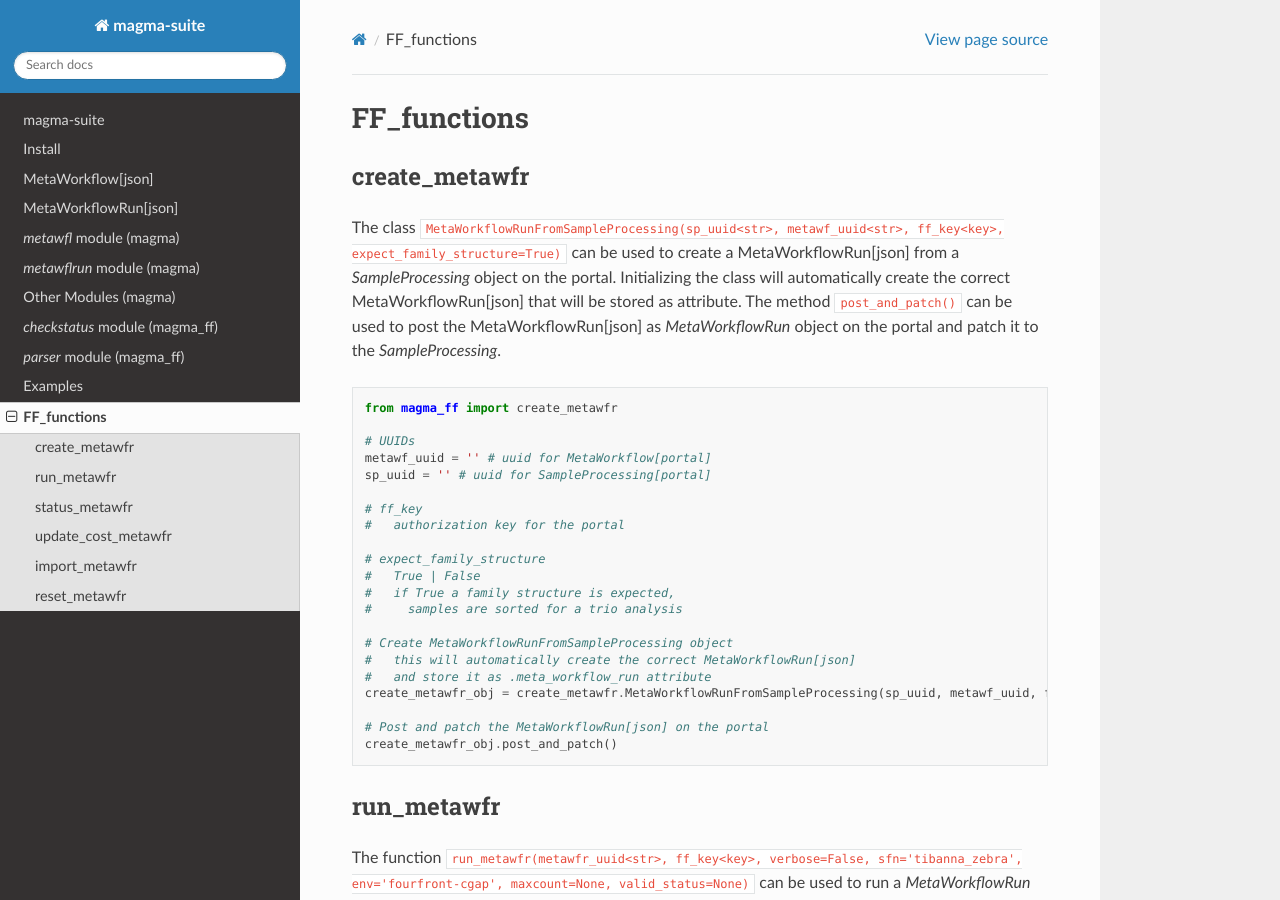
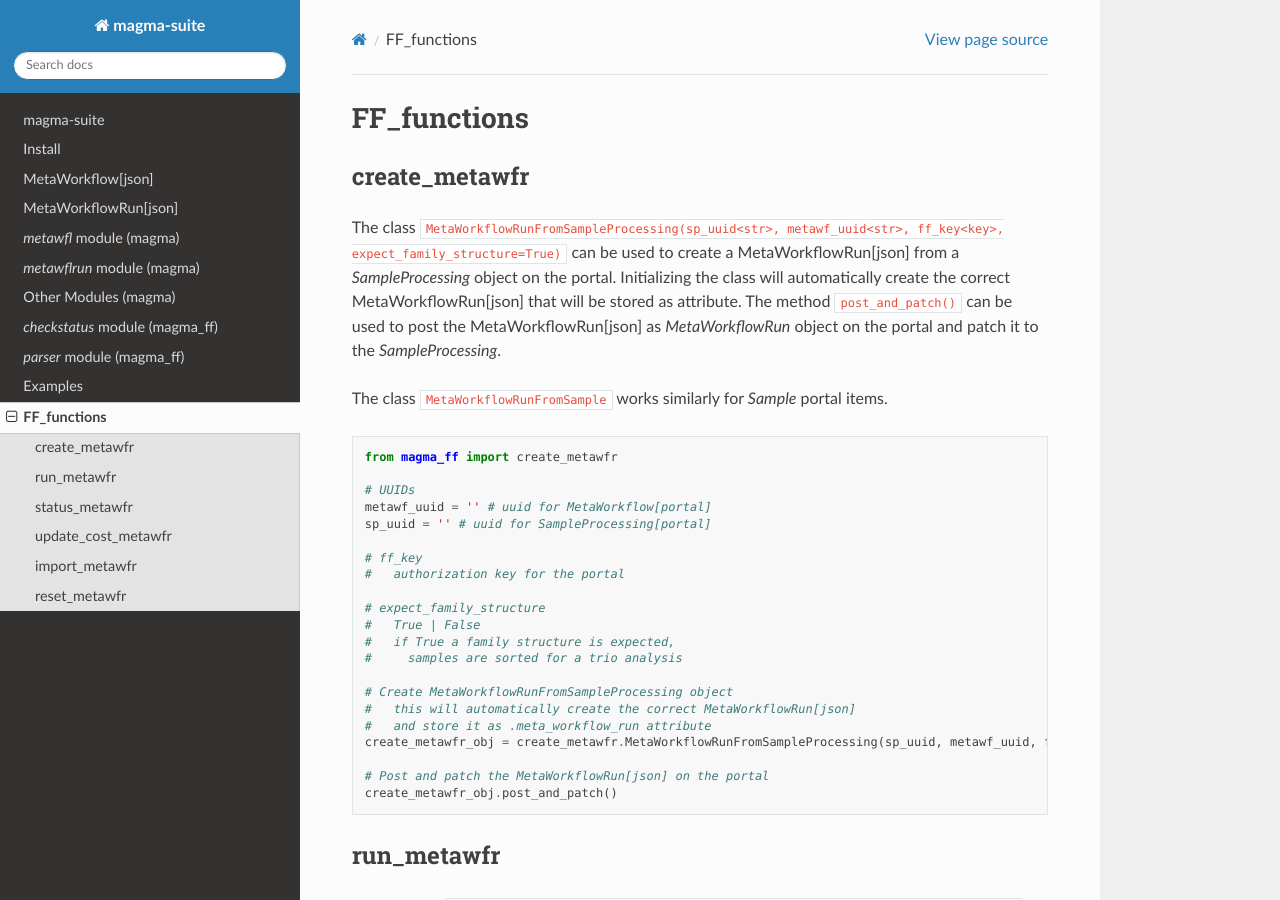
Before and after one commit to dbmi-bgm/magma, a Sphinx documentation site: the page built from docs/ff_functions.rst, in a window 1280 px wide and 900 px high. Built offline with Sphinx 7.4.7 and the Read the Docs theme 2.0.0, drawn with Linux system fonts in a browser that asks for light colours.

Commit message:
Update docs for new MWFR from Sample class

```diff
--- a/docs/ff_functions.rst
+++ b/docs/ff_functions.rst
@@ -8,6 +8,8 @@ create_metawfr
 The class ``MetaWorkflowRunFromSampleProcessing(sp_uuid<str>, metawf_uuid<str>, ff_key<key>, expect_family_structure=True)`` can be used to create a MetaWorkflowRun[json] from a *SampleProcessing* object on the portal.
 Initializing the class will automatically create the correct MetaWorkflowRun[json] that will be stored as attribute.
 The method ``post_and_patch()`` can be used to post the MetaWorkflowRun[json] as *MetaWorkflowRun* object on the portal and patch it to the *SampleProcessing*.
+
+The class ``MetaWorkflowRunFromSample`` works similarly for *Sample* portal items.
 
 .. code-block:: python
 
```
